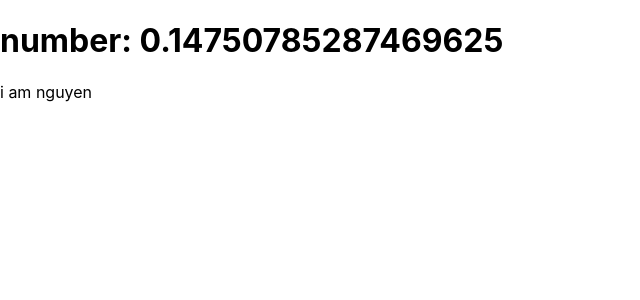
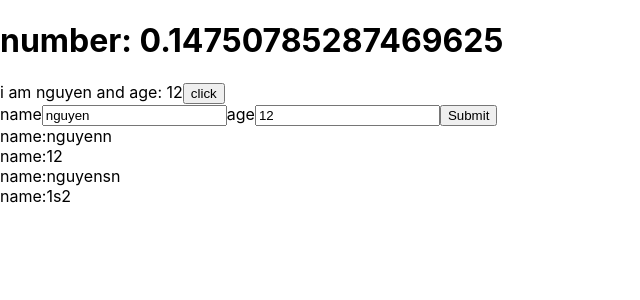
Before and after one commit to nguyenlehong/react-hoidanIT, a React (Create React App) app: page / in a window 1280 px wide. Shown: the top 300 px of the page, without its empty margins (0-640 px from the left). Built offline with nearby package versions, Linux system fonts and the light colour scheme.

Commit message:
video 27

```diff
--- /dev/null
+++ b/src/components/DisplayInfo.js
@@ -0,0 +1,13 @@
+import React from "react";
+class DisplayInfo extends React.Component {
+  render() {
+    const { name, age } = this.props;
+    return (
+      <div>
+        <div>name:{name}</div>
+        <div>name:{age} </div>
+      </div>
+    );
+  }
+}
+export default DisplayInfo;
--- a/src/components/MyComponent.js
+++ b/src/components/MyComponent.js
@@ -1,13 +1,18 @@
 import React from "react";
+import DisplayInfo from "./DisplayInfo";
+import UserInfo from "./UserInfo";
 
 class MyComponent extends React.Component {
-  state = {
-    name: "nguyen",
-    address: "can tho",
-    age: 12,
-  };
   render() {
-    return <div>i am {this.state.name}</div>;
+    const num = ["1", "2", "2"];
+    return (
+      <div>
+        <UserInfo />
+        <DisplayInfo name="nguyenn" age="12"></DisplayInfo>
+
+        <DisplayInfo name="nguyensn" age="1s2" num={num}></DisplayInfo>
+      </div>
+    );
   }
 }
 export default MyComponent;
--- /dev/null
+++ b/src/components/UserInfo.js
@@ -0,0 +1,65 @@
+import React from "react";
+class UserInfo extends React.Component {
+  state = {
+    name: "nguyen",
+    address: "can tho",
+    age: 12,
+  };
+  Clickme = () => {
+    console.log(this.state.name);
+    this.setState({
+      name: "nguiyeneksejdhflkah",
+    });
+    this.setState({
+      age: Math.floor(Math.random() * 100 + 1),
+    });
+  };
+  onchangInput = (event) => {
+    this.setState({
+      name: event.target.value,
+    });
+  };
+  onchangage = (event) => {
+    this.setState({
+      age: event.target.value,
+    });
+  };
+
+  onSubmit = (event) => {
+    event.preventDefault();
+    console.log(this.state);
+  };
+
+  render() {
+    return (
+      <div>
+        i am {this.state.name} and age: {this.state.age}
+        {/* <button onClick={this.Clickme}>click me</button> */}
+        <button
+          onClick={() => {
+            this.Clickme();
+          }}
+        >
+          {" "}
+          click
+        </button>
+        <form onSubmit={(event) => this.onSubmit(event)}>
+          <label>name</label>
+          <input
+            type="text"
+            value={this.state.name}
+            onChange={(event) => this.onchangInput(event)}
+          ></input>
+          <label>age</label>
+          <input
+            type="number"
+            value={this.state.age}
+            onChange={(event) => this.onchangage(event)}
+          ></input>
+          <button>Submit</button>
+        </form>
+      </div>
+    );
+  }
+}
+export default UserInfo;
```
